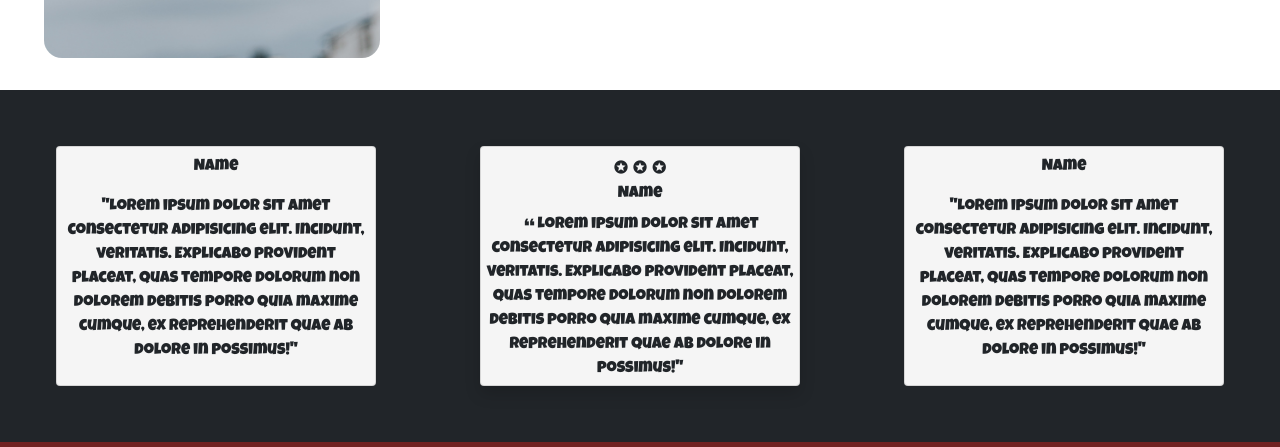
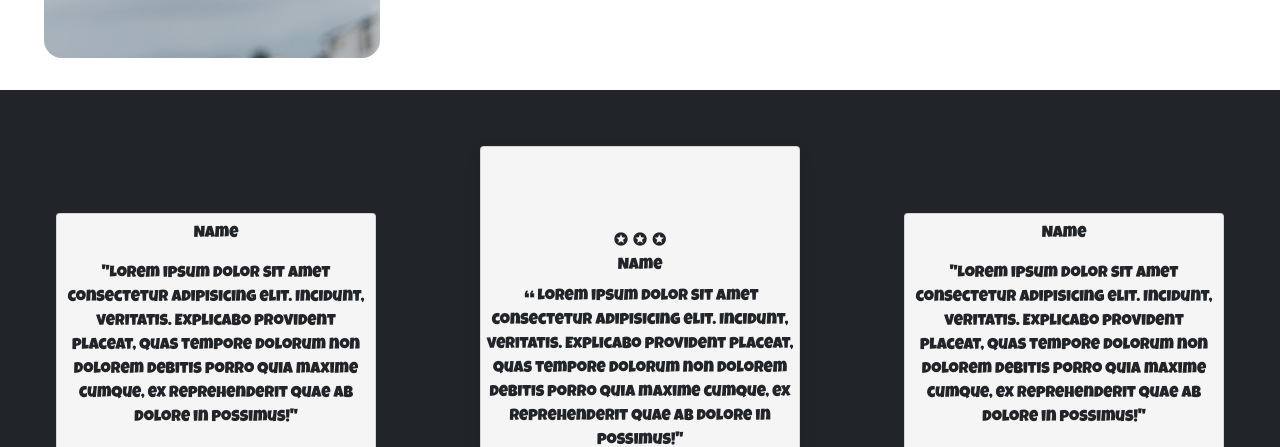
Before and after one commit to NikolasLyons/Mock1, a plain HTML site: page index.html in a window 1280 px wide. Shown: the part 1223-1670 px from the top of the page. Drawn offline with nearby package versions, Linux system fonts and the light colour scheme.

Commit message:
checkpointone final final

```diff
--- a/index.html
+++ b/index.html
@@ -79,7 +79,7 @@
     </header>
     <main class="container-fluid">
       <div class="row text-light bg-dark info justify-content-between align-items-center">
-        <div class="col-4 d-flex col-md-6 d-md-block skills p-2">
+        <div class="col-4  col-md-6  skills p-2">
           <h3>Perks</h3>
             <p><i class="mdi mdi-fire"></i>We have the Best Shoes in the valley</p>
             <p><i class="mdi mdi-shield-check"></i>All shoes are authentic and go through authentification process</p>
@@ -116,8 +116,8 @@
           <img class="img-fluid wire-shoes" src="/yalamber-limbu-DS2ZIDNxWgk-unsplash.jpg" alt="shoes on the line">
         </div>
       </div>
-      <div class="row justify-content-between align-content-between text-center bg-dark p-5">
-        <div class="order-md-2 col-4 col-md-6 align-items-center card text-center p-2 m-2 rounded shadow">
+      <div class="row justify-content-between align-items-center text-center bg-dark p-5">
+        <div class="order-md-2 col-4 col-md-6 align-items-center card text-center p-2 m-2 rounded shadow center-card">
           <div class="flex-row">
             <i class="mdi mdi-star-circle"></i>
             <i class="mdi mdi-star-circle star-middle"></i>
@@ -129,11 +129,11 @@
           <p>Name</p>
           <p style="margin: -12px;"><i class="mdi mdi-format-quote-open"></i>Lorem ipsum dolor sit amet consectetur adipisicing elit. Incidunt, veritatis. Explicabo provident placeat, quas tempore dolorum non dolorem debitis porro quia maxime cumque, ex reprehenderit quae ab dolore in possimus!"</p>
         </div>
-        <div class="col-md-8  align-items-center card p-2 m-2">
+        <div class="col-md-8  align-items-center card p-2 m-2 h-25">
           <p>Name</p>
           <p>"Lorem ipsum dolor sit amet consectetur adipisicing elit. Incidunt, veritatis. Explicabo provident placeat, quas tempore dolorum non dolorem debitis porro quia maxime cumque, ex reprehenderit quae ab dolore in possimus!"</p>
         </div>
-        <div class="order-sm-3 col-md-8 align-items-center card p-2 m-2"><p>Name</p>
+        <div class="order-sm-3 col-md-8 align-items-center card p-2 m-2 h-25"><p>Name</p>
           <p>"Lorem ipsum dolor sit amet consectetur adipisicing elit. Incidunt, veritatis. Explicabo provident placeat, quas tempore dolorum non dolorem debitis porro quia maxime cumque, ex reprehenderit quae ab dolore in possimus!"</p></div>
       </div>
       <div class="row">
--- a/style.css
+++ b/style.css
@@ -19,10 +19,17 @@ body {
 
 .card {
   background-color: whitesmoke;
-  height: 15rem;
+  min-height: 15rem;
   width: 20rem;
   align-items: baseline;
 }
+
+.center-card{
+  padding-top: 5em !important;
+  padding-bottom: 5em !important;
+
+}
+
 .message {
   height: 6rem;
 }
```
